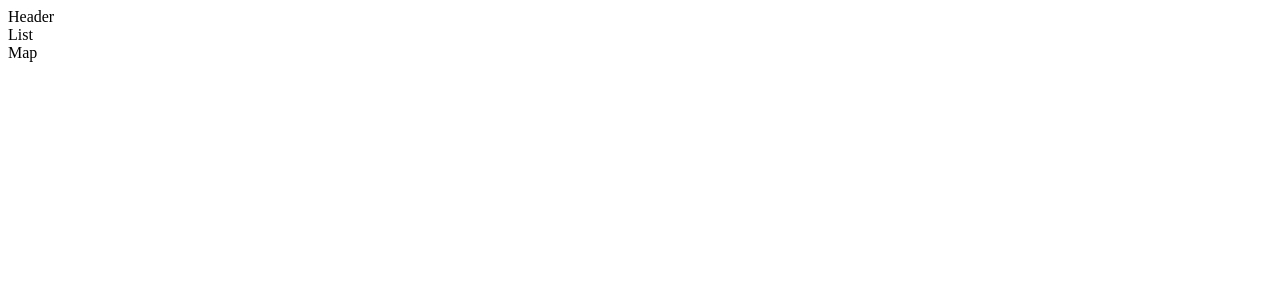
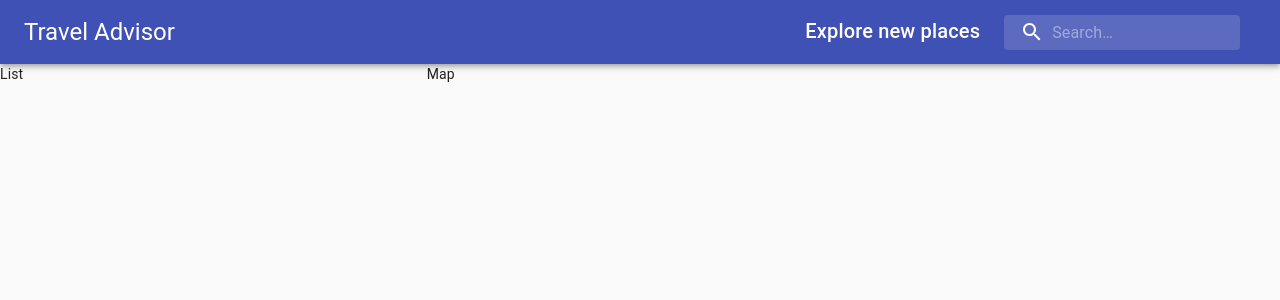
Before and after one commit to JarekCh/travel_companion, a React (Create React App) app: page / in a window 1280 px wide. Shown: the top 300 px of the page. Built offline with nearby package versions, Linux system fonts and the light colour scheme.

Commit message:
add styling and html to header component

```diff
--- a/src/App.js
+++ b/src/App.js
@@ -9,10 +9,17 @@
 function App() {
   return (
     <>
+        <CssBaseline />
+        <Header />
+        <Grid container spacing={3} style={{ width: "100%" }}>
+            <Grid item xs={12} md={4}>
+                 <List />
+            </Grid>
+            <Grid item xs={12} md={8}>
+                <Map />
+            </Grid>
+        </Grid>
 
-        <Header />
-        <List />
-        <Map />
     </>
   );
 }
--- a/src/components/Header/Header.jsx
+++ b/src/components/Header/Header.jsx
@@ -1,9 +1,36 @@
 import React from 'react';
+import { Autocomplete } from '@react-google-maps/api';
+import { AppBar, Toolbar, Typography, InputBase, Box } from '@material-ui/core';
+import SearchIcon from '@material-ui/icons/Search';
 
-function Header() {
+import useStyles from './styles.js';
+import {styles} from "./styles.css"
+
+const Header = () => {
+  const classes = useStyles();
+
   return (
-    <div>Header</div>
+    <AppBar position="static">
+      <Toolbar className={classes.toolbar}>
+        <Typography variant="h5" className={classes.title}>
+          Travel Advisor
+        </Typography>
+        <Box className='header__display'>
+          <Typography variant="h6" className={classes.title}>
+            Explore new places
+          </Typography>
+          {/* <Autocomplete> */}
+            <div className={classes.search}>
+              <div className={classes.searchIcon}>
+                <SearchIcon />
+              </div>
+              <InputBase placeholder="Search…" classes={{ root: classes.inputRoot, input: classes.inputInput }} />
+            </div>
+          {/* </Autocomplete> */}
+        </Box>
+      </Toolbar>
+    </AppBar>
   );
-}
+};
 
-export default Header
+export default Header;
--- /dev/null
+++ b/src/components/Header/styles.css
@@ -0,0 +1,3 @@
+.header__display{
+    display: flex;
+}
--- /dev/null
+++ b/src/components/Header/styles.js
@@ -0,0 +1,32 @@
+import { alpha, makeStyles } from '@material-ui/core/styles';
+
+export default makeStyles((theme) => ({
+  title: {
+    display: 'none',
+    [theme.breakpoints.up('sm')]: {
+      display: 'block',
+    },
+  },
+  search: {
+    position: 'relative',
+    borderRadius: theme.shape.borderRadius,
+    backgroundColor: alpha(theme.palette.common.white, 0.15),
+    '&:hover': { backgroundColor: alpha(theme.palette.common.white, 0.25) },
+    marginRight: theme.spacing(2),
+    marginLeft: 0,
+    width: '100%',
+    [theme.breakpoints.up('sm')]: { marginLeft: theme.spacing(3), width: 'auto' },
+  },
+  searchIcon: {
+    padding: theme.spacing(0, 2), height: '100%', position: 'absolute', pointerEvents: 'none', display: 'flex', alignItems: 'center', justifyContent: 'center',
+  },
+  inputRoot: {
+    color: 'inherit',
+  },
+  inputInput: {
+    padding: theme.spacing(1, 1, 1, 0), paddingLeft: `calc(1em + ${theme.spacing(4)}px)`, transition: theme.transitions.create('width'), width: '100%', [theme.breakpoints.up('md')]: { width: '20ch' },
+  },
+  toolbar: {
+    display: 'flex', justifyContent: 'space-between',
+  },
+}));
```
Also changed, not shown: src/components/Header/style.js (deleted), src/components/List/style.js (deleted), src/components/List/styles.js (added), src/components/Map/style.js (deleted), src/components/Map/styles.js (added), src/components/PlaceDetails/style.js (deleted), src/components/PlaceDetails/styles.js (added).
